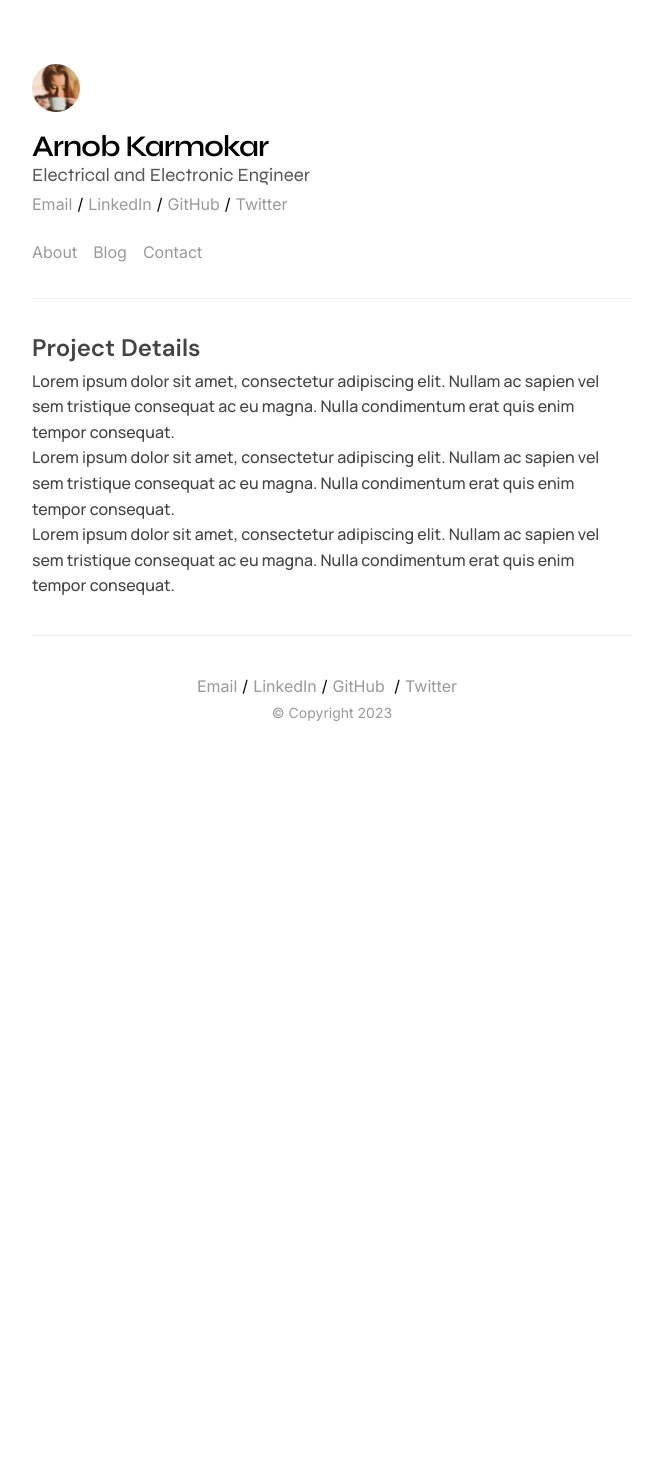
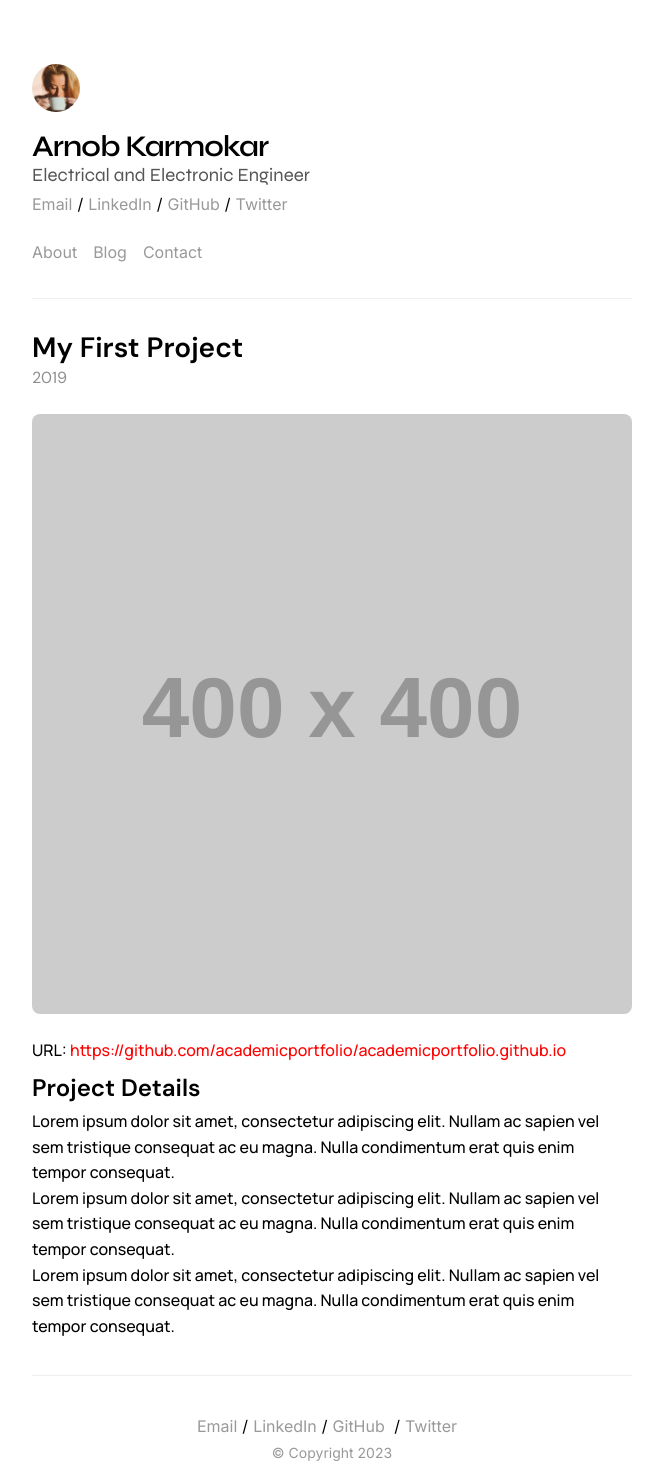
Before and after one commit to academicportfolio/academicportfolio.github.io, a Jekyll site: the page built from _projects/my-first-project.md, in a window 1280 px wide. Shown: the whole page, without its empty margins (308-971 px from the left). Built offline with Jekyll 4.4.1, drawn with Linux system fonts in a browser that asks for light colours; comment, search, counter and statistics services are not loaded; before the commit the page ends 900 px from its top, so only the background shows below that.

Commit message:
added project layout

```diff
--- a/_config.yml
+++ b/_config.yml
@@ -88,6 +88,12 @@ defaults:
     values:
       permalink: /:categories/:year/:month/:title
       comments: true
+  - scope:
+      path: ''
+      type: projects
+    values:
+      permalink: /projects/:title
+      comments: true
 
 # Disqus Comment
 disqus:
--- a/_layouts/post.html
+++ b/_layouts/post.html
@@ -3,7 +3,7 @@ layout: default
 ---
 
 <h2 class="ap-blog-title-single">{{page.title}}</h2>
-<p class="ap-blog-timestamp-single">{{page.date | date: "%-d %b %Y"}}</h2>
+<p class="ap-blog-timestamp-single">{{page.date | date: "%-d %b %Y"}}</p>
 <img class="ap-blog-featured-single" src="{{page.featured}}"/>
 
 <div class="ap-blog-content">
--- /dev/null
+++ b/_layouts/project.html
@@ -0,0 +1,21 @@
+---
+layout: default
+---
+
+<h2 class="ap-project-title-single">{{page.title}}</h2>
+<p class="ap-project-timestamp-single">{{page.year}}</p>
+<img class="ap-project-featured-single" src="{{page.project-image}}"/>
+{% if page.project-url %}
+<br>
+<p class="ap-project-url-single">URL: <a href="{{page.project-url}}" target="_blank">{{page.project-url}}</a></p>
+{% endif %}
+
+{% if content %}
+<div class="ap-project-content">
+    <h2>Project Details</h2>
+    {{content}}
+</div>
+{% endif %}
+{% if site.disqus.shortname %}
+  {% include disqus.html %}
+{% endif %}
--- a/assets/styles.scss
+++ b/assets/styles.scss
@@ -445,7 +445,7 @@ a:hover {
     font-size: 16px;
 }
 
-.ap-blog-title-single {
+.ap-blog-title-single, .ap-project-title-single {
     font-family: "DM Sans", sans-serif;
     font-size: 28px;
     font-weight: 600;
@@ -453,7 +453,7 @@ a:hover {
     margin-bottom: 4px;
 }
 
-.ap-blog-timestamp-single {
+.ap-blog-timestamp-single, .ap-project-timestamp-single {
     font-family: "DM Sans", sans-serif;
     font-size: 16px;
     font-weight: 400;
@@ -461,21 +461,22 @@ a:hover {
     margin: 4px 0px 8px;
 }
 
-.ap-blog-featured-single {
+.ap-blog-featured-single, .ap-project-featured-single {
     width: 100%;
     border-radius: 8px;
     margin: 16px 0px 16px;
 }
 
-.ap-blog-content {
+.ap-blog-content, .ap-project-content {
+    margin: 12px auto;
     color: #000 !important;
 }
-.ap-blog-content h1,h2,h3,h4,h5,h6 {
+.ap-blog-content h1,h2,h3,h4,h5,h6, .ap-project-content h1,h2,h3,h4,h5,h6 {
     font-family: 'DM Sans', sans-serif;
     margin: 8px 0px;
 }
 
-.ap-blog-content blockquote {
+.ap-blog-content blockquote, .ap-project-content blockquote {
     margin: 10px 0 10px;
     padding: 10px 15px;
     background-color: #f9f9f9;
@@ -484,22 +485,25 @@ a:hover {
     line-height: 1.5;
 }
 
-.ap-blog-content table {
+.ap-blog-content table, .ap-project-content table {
     border-collapse: collapse;
     width: 100%;
     margin: 1rem 0;
 }
 
-.ap-blog-content th, td {
+.ap-blog-content th, td, .ap-project-content th, td {
     padding: 0.5rem;
     border: 1px solid #ccc;
 }
 
-.ap-blog-content th {
+.ap-blog-content th, .ap-project-content th {
     text-align: left;
     background-color: #f9f9f9;
 }
-
+.ap-project-url-single {
+    color: #000;
+    overflow-wrap: break-word;
+}
 .ap-pagination {
     text-align: center;
 }
```
Also changed, not shown: _projects/my-first-project.md (+3 -3 lines), _projects/my-second-project.md (+2 -1 lines).
